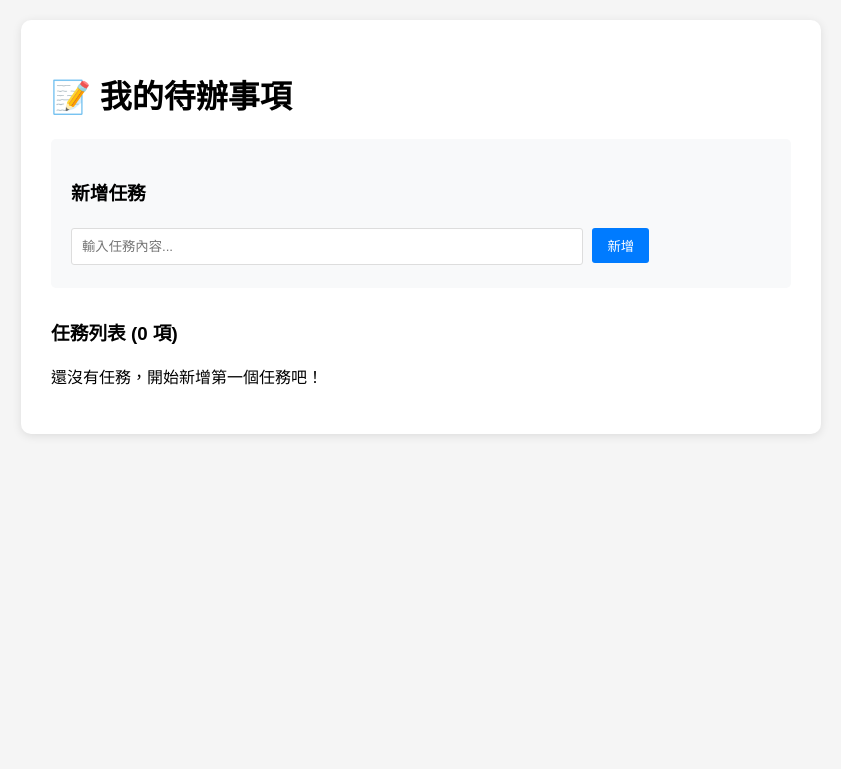
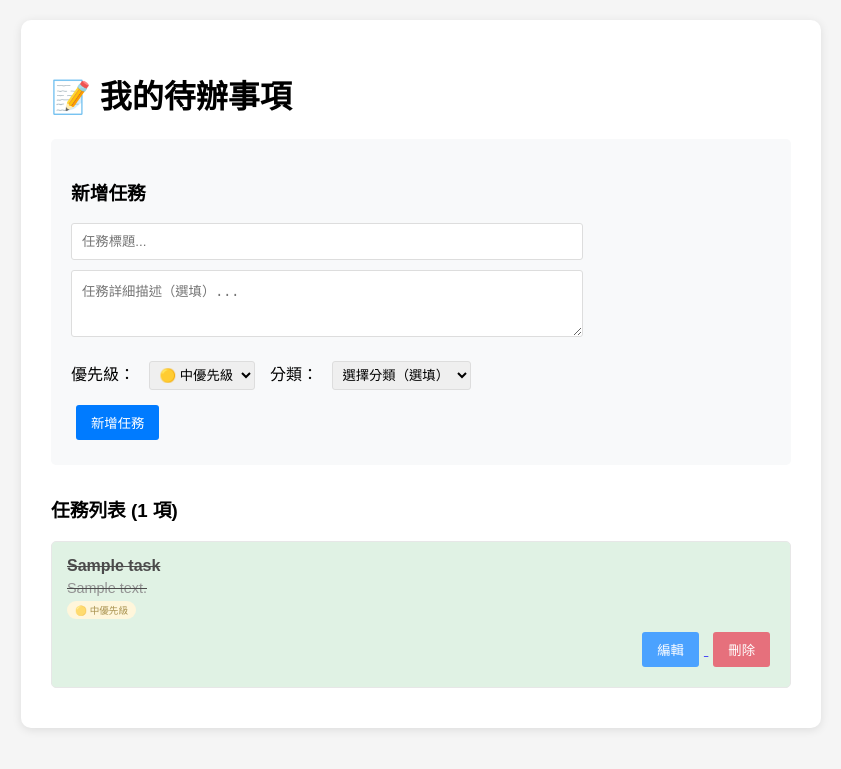
Before and after one commit to yyuchen-workspace/LEARNIG_PROJECT, a Flask app: page / in a window 1280 px wide. Shown: the top 769 px of the page, without its empty margins (219-1060 px from the left). Run offline with Flask 3, Linux system fonts and the light colour scheme; tables that the repository leaves empty hold one stand-in row (values such as "Sample post").

Commit message:
第2週進度：完成優先級分類系統前端設計
主要更新：
- ✅ 新增任務表單：加入優先級和分類下拉選單
- ✅ 任務顯示：彩色優先級標籤和分類標籤
- ✅ 編輯頁面：完整的優先級和分類編輯界面
- ✅ 後端處理：add_task 功能完整支援新欄位
- ✅ 資料庫整合：Task 模型完全支援所有欄位
- ✅ 視覺設計：優先級顏色區分和標籤系統

待完成：edit_task 後端邏輯（app.py:79-81行）

學習成果：
- 掌握完整 CRUD 操作與資料庫整合
- 學會表單設計與後端處理
- 實作視覺化優先級系統
- 完成任務分類管理功能

🤖 Generated with [Claude Code](https://claude.ai/code)

Co-Authored-By: Claude <noreply@anthropic.com>

```diff
--- a/app.py
+++ b/app.py
@@ -1,36 +1,89 @@
 from flask import Flask, render_template, request, redirect, url_for
+from flask_sqlalchemy import SQLAlchemy
+from datetime import datetime
 
 app = Flask(__name__)
+app.config['SECRET_KEY'] = 'your-secret-key-here'
+app.config['SQLALCHEMY_DATABASE_URI'] = 'sqlite:///tasks.db'
+app.config['SQLALCHEMY_TRACK_MODIFICATIONS'] = False
 
-# 暫時用 list 儲存任務（第2週會改用資料庫）
-tasks = []
+db = SQLAlchemy(app)
+
+# 資料庫模型
+class Task(db.Model):
+    id = db.Column(db.Integer, primary_key=True)
+    title = db.Column(db.String(200), nullable=False)
+    description = db.Column(db.Text)
+    completed = db.Column(db.Boolean, default=False, nullable=False)
+    priority = db.Column(db.String(20), default='medium')
+    category = db.Column(db.String(50))
+    created_at = db.Column(db.DateTime, default=datetime.utcnow)
+    updated_at = db.Column(db.DateTime, default=datetime.utcnow, onupdate=datetime.utcnow)
+
+    def __repr__(self):
+        return f'<Task {self.title}>'
+
+# 資料現在都儲存在資料庫中了！
 
 @app.route('/')
 def index():
-    return render_template('index.html', tasks=tasks)
+    tasks_from_db = Task.query.all()
+    return render_template('index.html', tasks=tasks_from_db)
 
 @app.route('/add', methods=['POST'])
 def add_task():
     task_title = request.form.get('title')
+    task_description = request.form.get('description')
+    task_priority = request.form.get('priority', 'medium')  # 預設中優先級
+    task_category = request.form.get('category')  # 可以為空
+
     if task_title:
-        new_task = {'title': task_title, 'completed' : False}
-        tasks.append(new_task)
+        new_task = Task(
+            title=task_title,
+            description=task_description,
+            priority=task_priority,
+            category=task_category if task_category else None
+        )
+        db.session.add(new_task)
+        db.session.commit()
 
     return redirect(url_for('index'))
 
 @app.route('/delete/<int:task_id>')
 def delete_task(task_id):
-    if 0 <= task_id <= len(tasks) - 1: #索引從0開始所以長度要-1
-        tasks.pop(task_id)
-
+    task = Task.query.get_or_404(task_id)  # 根據 ID 查找任務
+    db.session.delete(task)
+    db.session.commit()
     return redirect(url_for('index'))
 
 @app.route('/complete/<int:task_id>')
 def complete_task(task_id):
-    if task_id:
-        tasks[task_id]['completed'] = True
+    task = Task.query.get_or_404(task_id)
+    task.completed = True
+    db.session.commit()
+    return redirect(url_for('index'))
+
+@app.route('/edit/<int:task_id>', methods=['GET', 'POST'])
+def edit_task(task_id):
+    task = Task.query.get_or_404(task_id)
+
+    if request.method == 'GET':
+        return render_template('edit.html', task=task, task_id=task_id)
+
+    new_title = request.form.get('title')
+    new_description = request.form.get('description')
+    new_priority = request.form.get('priority', 'medium')
+    new_category = request.form.get('category')
+
+    if new_title:
+        # TODO(human) - 更新任務的所有欄位：title, description, priority, category
+        # 提示：task.title = new_title, task.description = new_description 等等
+        # 記得處理空的 category（設為 None）
+        db.session.commit()
 
     return redirect(url_for('index'))
 
 if __name__ == '__main__':
+    with app.app_context():
+        db.create_all()  # 建立所有資料表
     app.run(debug=True)
--- a/templates/index.html
+++ b/templates/index.html
@@ -36,6 +36,25 @@
             text-decoration: line-through;
             opacity: 0.7;
         }
+        .priority-high { border-left: 5px solid #dc3545; }
+        .priority-medium { border-left: 5px solid #ffc107; }
+        .priority-low { border-left: 5px solid #28a745; }
+        .task-meta {
+            font-size: 0.8em;
+            color: #666;
+            margin: 5px 0;
+        }
+        .priority-tag, .category-tag {
+            display: inline-block;
+            padding: 2px 8px;
+            border-radius: 12px;
+            font-size: 0.75em;
+            margin-right: 5px;
+        }
+        .priority-high-tag { background: #ffe6e6; color: #dc3545; }
+        .priority-medium-tag { background: #fff3cd; color: #856404; }
+        .priority-low-tag { background: #d4edda; color: #155724; }
+        .category-tag { background: #e3f2fd; color: #1565c0; }
         button {
             padding: 8px 15px;
             margin: 5px;
@@ -62,8 +81,27 @@
         <div class="add-form">
             <h3>新增任務</h3>
             <form action="{{ url_for('add_task') }}" method="POST">
-                <input type="text" name="title" placeholder="輸入任務內容..." required>
-                <button type="submit" class="btn-primary">新增</button>
+                <input type="text" name="title" placeholder="任務標題..." required>
+                <textarea name="description" placeholder="任務詳細描述（選填）..." rows="3" style="width: 70%; padding: 10px; margin: 10px 0; border: 1px solid #ddd; border-radius: 3px; resize: vertical;"></textarea>
+                <br>
+                <div style="margin: 10px 0;">
+                    <label for="priority">優先級：</label>
+                    <select name="priority" id="priority" style="padding: 5px; margin: 0 10px; border: 1px solid #ddd; border-radius: 3px;">
+                        <option value="low">🟢 低優先級</option>
+                        <option value="medium" selected>🟡 中優先級</option>
+                        <option value="high">🔴 高優先級</option>
+                    </select>
+
+                    <label for="category">分類：</label>
+                    <select name="category" id="category" style="padding: 5px; margin: 0 10px; border: 1px solid #ddd; border-radius: 3px;">
+                        <option value="">選擇分類（選填）</option>
+                        <option value="work">💼 工作</option>
+                        <option value="personal">👤 個人</option>
+                        <option value="study">📚 學習</option>
+                        <option value="family">🏠 家庭</option>
+                    </select>
+                </div>
+                <button type="submit" class="btn-primary">新增任務</button>
             </form>
         </div>
 
@@ -72,15 +110,45 @@
             <h3>任務列表 ({{ tasks|length }} 項)</h3>
             {% if tasks %}
                 {% for task in tasks %}
-                <div class="task-item {% if task.completed %}completed{% endif %}">
-                    <strong>{{ task.title }}</strong>
+                <div class="task-item {% if task.completed %}completed{% endif %} priority-{{ task.priority or 'medium' }}">
+                    <div style="margin-bottom: 8px;">
+                        <strong>{{ task.title }}</strong>
+                        {% if task.description %}
+                        <p style="margin: 5px 0; color: #666; font-size: 0.9em;">{{ task.description }}</p>
+                        {% endif %}
+
+                        <div class="task-meta">
+                            {% if task.priority == 'high' %}
+                            <span class="priority-tag priority-high-tag">🔴 高優先級</span>
+                            {% elif task.priority == 'low' %}
+                            <span class="priority-tag priority-low-tag">🟢 低優先級</span>
+                            {% else %}
+                            <span class="priority-tag priority-medium-tag">🟡 中優先級</span>
+                            {% endif %}
+
+                            {% if task.category %}
+                                {% if task.category == 'work' %}
+                                <span class="category-tag">💼 工作</span>
+                                {% elif task.category == 'personal' %}
+                                <span class="category-tag">👤 個人</span>
+                                {% elif task.category == 'study' %}
+                                <span class="category-tag">📚 學習</span>
+                                {% elif task.category == 'family' %}
+                                <span class="category-tag">🏠 家庭</span>
+                                {% endif %}
+                            {% endif %}
+                        </div>
+                    </div>
                     <div style="float: right;">
                         {% if not task.completed %}
-                        <a href="{{ url_for('complete_task', task_id=loop.index0) }}">
+                        <a href="{{ url_for('complete_task', task_id=task.id) }}">
                             <button class="btn-success">完成</button>
                         </a>
                         {% endif %}
-                        <a href="{{ url_for('delete_task', task_id=loop.index0) }}">
+                        <a href="{{ url_for('edit_task', task_id=task.id) }}">
+                            <button class="btn-primary">編輯</button>
+                        </a>
+                        <a href="{{ url_for('delete_task', task_id=task.id) }}">
                             <button class="btn-danger">刪除</button>
                         </a>
                     </div>
```
Also changed, not shown: CLAUDE.md (+21 -0 lines), templates/edit.html (added, +84 -0 lines), 學習檔案/網頁運行除錯.md (added, +88 -0 lines), 學習檔案/關閉與查詢埠口.md (added, +56 -0 lines).
